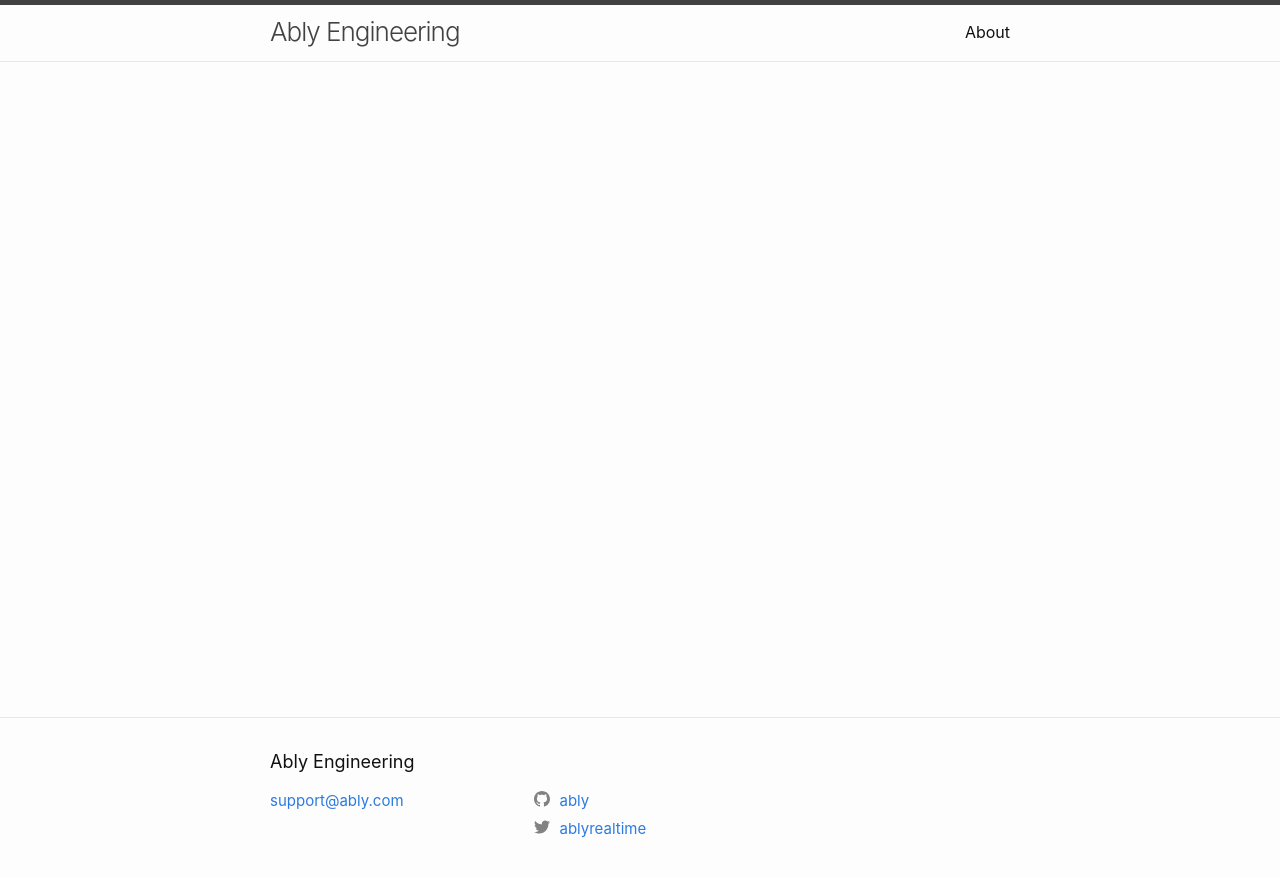
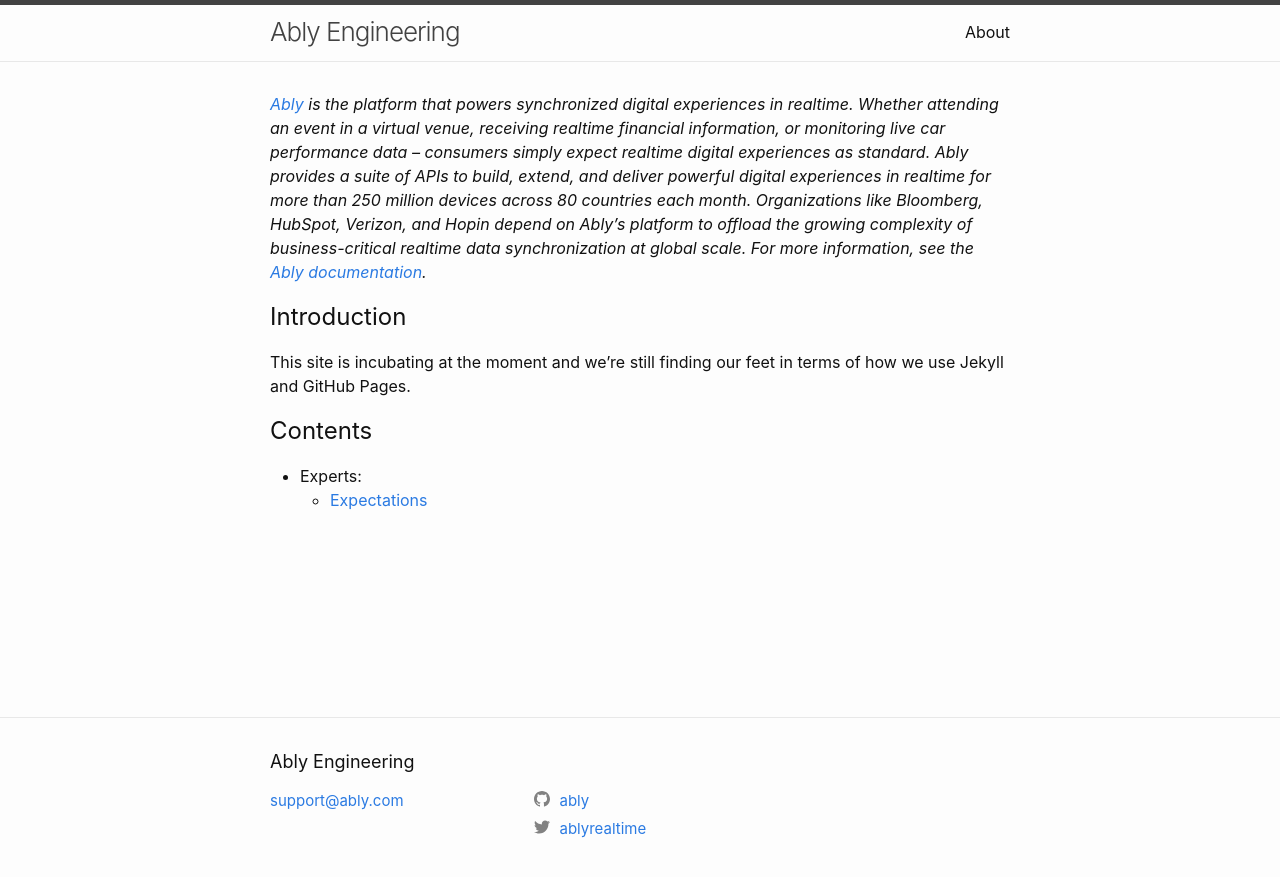
Before and after one commit to ably/engineering, a Jekyll site: the page built from docs/index.md, in a window 1280 px wide. Shown: the top 877 px of the page. Built offline with Jekyll 4.4.1, drawn with Linux system fonts in a browser that asks for light colours.

Commit message:
Establish a more sensible home page.

```diff
--- a/docs/index.md
+++ b/docs/index.md
@@ -1,6 +1,14 @@
 ---
-# Feel free to add content and custom Front Matter to this file.
-# To modify the layout, see https://jekyllrb.com/docs/themes/#overriding-theme-defaults
-
 layout: home
 ---
+
+_[Ably](https://ably.com) is the platform that powers synchronized digital experiences in realtime. Whether attending an event in a virtual venue, receiving realtime financial information, or monitoring live car performance data – consumers simply expect realtime digital experiences as standard. Ably provides a suite of APIs to build, extend, and deliver powerful digital experiences in realtime for more than 250 million devices across 80 countries each month. Organizations like Bloomberg, HubSpot, Verizon, and Hopin depend on Ably’s platform to offload the growing complexity of business-critical realtime data synchronization at global scale. For more information, see the [Ably documentation](https://ably.com/documentation)._
+
+## Introduction
+
+This site is incubating at the moment and we're still finding our feet in terms of how we use Jekyll and GitHub Pages.
+
+## Contents
+
+- Experts:
+    - [Expectations](/experts/expectations)
```
